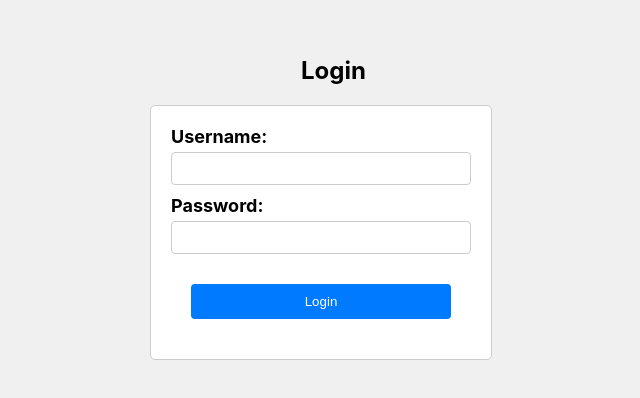
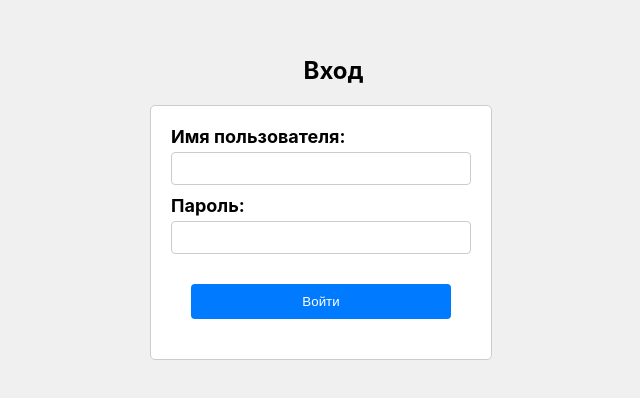
Before and after one commit to bronivichok1/my-calendar-app, a React (Create React App) app: page /auth in a window 1280 px wide. Shown: the part 202-600 px from the top of the page, without its empty margins (319-959 px from the left). Built offline with nearby package versions, Linux system fonts and the light colour scheme; no server answers.

Commit message:
dev 0.3.1 - fix auth

```diff
--- a/src/Auth.jsx
+++ b/src/Auth.jsx
@@ -7,25 +7,33 @@ const Auth = () => {
   const [error, setError] = useState('');
 
   const apiUrl = process.env.REACT_APP_API_URL;
-    const loginUrl = `${apiUrl}/auth/login`; // Define the full login URL
+  const loginUrl = `${apiUrl}/auth/login`;
   const roomListUrl = '/rooms';
 
   const handleSubmit = async (event) => {
     event.preventDefault();
 
+    let finalUsername = username;
+    if (!username.includes('@')) {
+      finalUsername = `${username}@bsmu.by`;
+    }
+
     try {
-            const response = await fetch(loginUrl, { // Use the defined loginUrl
+      const response = await fetch(loginUrl, {
         method: 'POST',
         headers: {
           'Content-Type': 'application/json',
         },
-                body: JSON.stringify({ username, password }),
+        body: JSON.stringify({
+          username: finalUsername,
+          password,
+        }),
       });
 
       if (!response.ok) {
         const errorData = await response.json();
         const errorMessage = errorData.message || 'Invalid credentials';
-                setError(`Login failed: ${errorMessage}`); // More informative error
+        setError(`Login failed: ${errorMessage}`);
         return;
       }
 
@@ -43,11 +51,11 @@ const Auth = () => {
 
   return (
     <div className="auth-container">
-            <h2>Login</h2>
+      <h2>Вход</h2>
       {error && <div className="error-message">{error}</div>}
       <form onSubmit={handleSubmit} className="auth-form">
         <div className="form-group">
-                    <label htmlFor="username">Username:</label>
+          <label htmlFor="username">Имя пользователя:</label>
           <input
             type="text"
             id="username"
@@ -57,7 +65,7 @@ const Auth = () => {
           />
         </div>
         <div className="form-group">
-                    <label htmlFor="password">Password:</label>
+          <label htmlFor="password">Пароль:</label>
           <input
             type="password"
             id="password"
@@ -66,7 +74,7 @@ const Auth = () => {
             required
           />
         </div>
-                <button type="submit">Login</button>
+        <button type="submit">Войти</button>
       </form>
     </div>
   );
```
Lines whose indentation alone changed are shown as unchanged.
